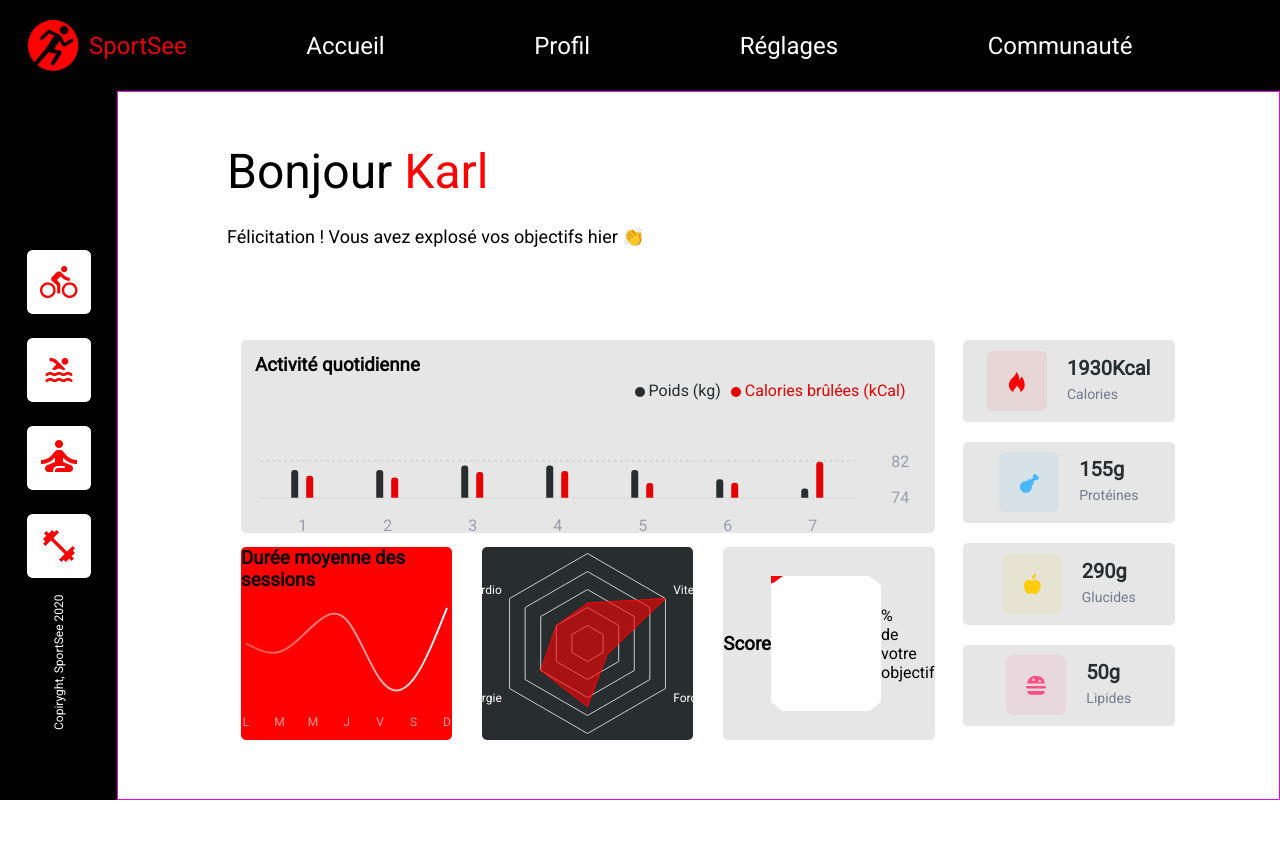
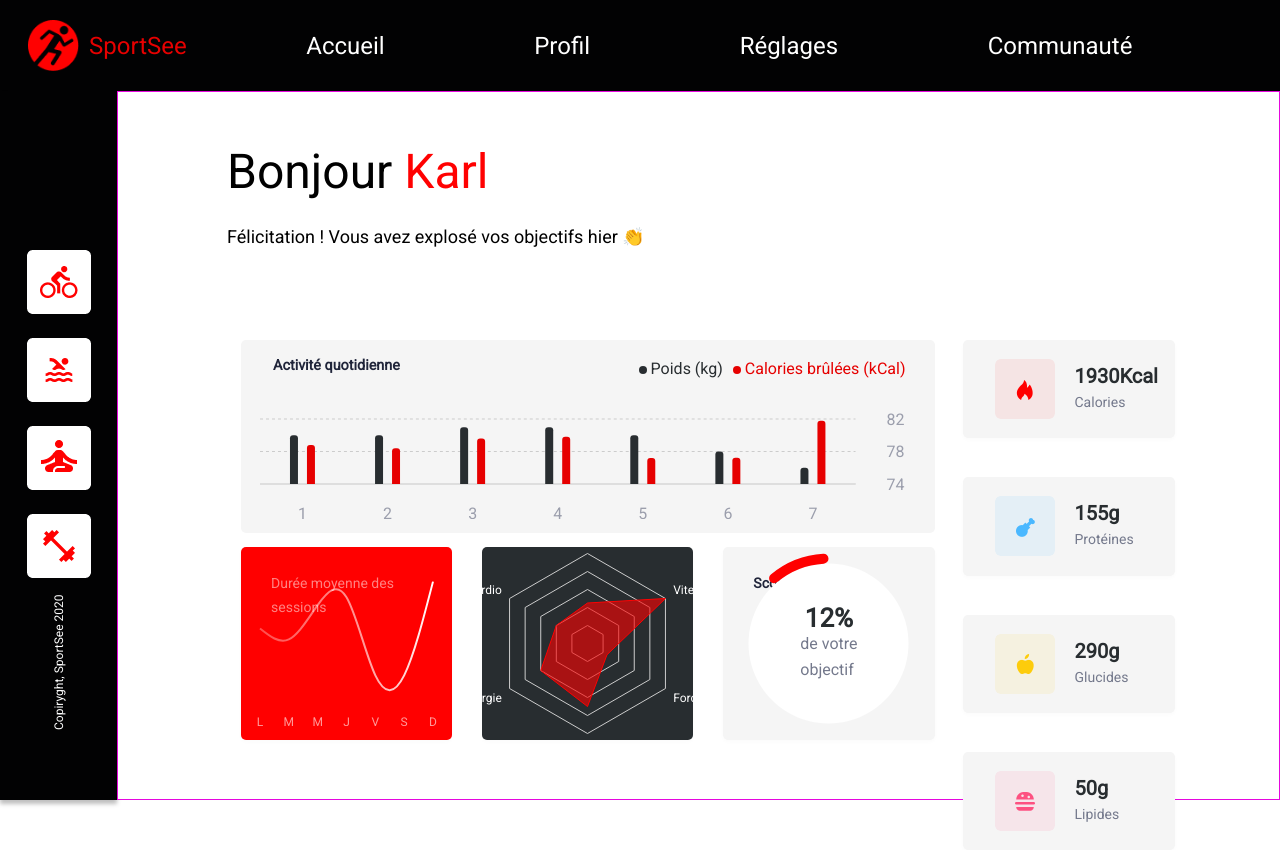
Before and after one commit to BaracusHanson/SportSee, a React app: page /profil in a window 1280 px wide. Before the commit the page ends 800 px from the top, so only its background shows below. Built offline with nearby package versions, Linux system fonts and the light colour scheme; the HTML template or start-up script is replaced by a standard one.

Commit message:
ajustement style charts

```diff
--- a/src/components/ActivityChart.jsx
+++ b/src/components/ActivityChart.jsx
@@ -15,9 +15,9 @@ function ChartActivity({ data }) {
 
   return (
     <>
-      <h3 className="chartactivity-title">Activité quotidienne</h3>
-      <ResponsiveContainer width="100%" height="95%" >
-        <BarChart data={activity} barSize={7} barGap={8}>
+
+      <ResponsiveContainer width="100%" height="100%" >
+        <BarChart data={activity} barSize={8} barGap={9}>
           <CartesianGrid strokeDasharray="3" vertical={false} />
           <XAxis
             dataKey="day"
@@ -25,13 +25,13 @@ function ChartActivity({ data }) {
             tickLine={false}
             stroke="#DEDEDE"
             strokeWidth={2}
-            tickMargin={16}
+            tickMargin={18}
             tickFormatter={(day) => new Date(day).getDate()}
           />
           <YAxis
             yAxisId="kilogram"
             orientation="right"
-            tickMargin={30}
+            tickMargin={25}
             tick={{ fill: "#9B9EAC" }}
             tickLine={false}
             axisLine={false}
@@ -61,8 +61,8 @@ function ChartActivity({ data }) {
             verticalAlign="top"
             align="right"
             iconType="circle"
-            iconSize="10"
-            height={80}
+            iconSize="8"
+            height={60}
           />
         </BarChart>
       </ResponsiveContainer>
--- a/src/components/AverageSessionChart.jsx
+++ b/src/components/AverageSessionChart.jsx
@@ -7,6 +7,7 @@ import {
   ResponsiveContainer,
 } from "recharts";
 import PropTypes from "prop-types";
+import "../styles/charts.css";
 
 function AverageSessionChart({ data }) {
   const formatLabel = (value) => {
@@ -22,11 +23,8 @@ function AverageSessionChart({ data }) {
 
   return (
     <>
-      <ResponsiveContainer width="100%" height="70%" className={"center"}>
-        <h3 className="">
-          Durée moyenne des <br />
-          sessions
-        </h3>
+
+      <ResponsiveContainer width="100%" height="100%">
         <LineChart data={data}>
           <Line
             type="natural"
--- a/src/components/GoalChart.jsx
+++ b/src/components/GoalChart.jsx
@@ -1,13 +1,14 @@
 import { RadialBarChart, RadialBar, ResponsiveContainer } from "recharts";
 import PropTypes from "prop-types";
-
+import "../styles/charts.css";
 function GoalChart({ data }) {
+  console.log(data);
   const score = data ? data : data;
   const dataArray = [{ name: "score", value: score }];
   return (
     <>
       <h3 className="chartgoal-title">Score</h3>
-      <ResponsiveContainer width="70%" height="70%">
+      <ResponsiveContainer width="100%" height="100%">
         <RadialBarChart
           innerRadius="0%"
           outerRadius="0%"
@@ -30,20 +31,17 @@ function GoalChart({ data }) {
           />
         </RadialBarChart>
       </ResponsiveContainer>
-      <div className="chartgoal-label center">
-        <p className="percent">
-          {data.score && data.score * 100}
-          {data.todayScore && data.todayScore * 100}%
-        </p>
-        <p>de votre</p>
-        <p>objectif</p>
+      <div className="goal-percent">
+        <p className="percent">{data * 100}%</p>
+        <p className="goal-text">de votre</p>
+        <p className="goal-text">objectif</p>
       </div>
     </>
   );
 }
 
 GoalChart.propTypes = {
-  data: PropTypes.object.isRequired,
+  data: PropTypes.number.isRequired,
 };
 
 export default GoalChart;
--- a/src/pages/Profil.jsx
+++ b/src/pages/Profil.jsx
@@ -41,10 +41,15 @@ const Profil = () => {
         <div className="dashboard-content">
           <div className="dashboard-activity">
             <div className="dayly-activity">
+              <h3 className="chartactivity-title">Activité quotidienne</h3>
               <ChartActivity data={user} />
             </div>
             <div className="other">
               <div className="AverageSessionChart">
+                      <h3 className="AverageSessionChart-title">
+                        Durée moyenne des <br />
+                        sessions
+                      </h3>
                 <AverageSessionChart data={user.averageSessions} />
               </div>
               <div className="IntensityChart">
--- a/src/styles/card.css
+++ b/src/styles/card.css
@@ -6,15 +6,15 @@
 
 .card-article {
     border-radius: 5px;
-    background: #e6e6e6;
+    background: #f5f5f5;
     box-shadow: 0px 2px 4px 0px rgba(0, 0, 0, 0.02);
     /* width: 100%; */
     height: 100%;
     display: flex;
-    justify-content: center;
+    justify-content: left;
     align-items: center;
-    /* padding: 32px; */
-    gap: 20px ;
+    padding-left: 32px;
+    gap: 20px;
 }
 
 .card-image-container {
--- /dev/null
+++ b/src/styles/charts.css
@@ -0,0 +1,96 @@
+@font-face {
+    font-family: Roboto;
+    src: url("../assets/Roboto/static/Roboto-Regular.ttf");
+}
+
+
+.chartgoal-title {
+    position: absolute;
+    top: 24px;
+    left: 30px;
+    color: #20253A;
+    font-family: "Roboto", sans-serif;
+    font-size: .875rem;
+    font-style: normal;
+    font-weight: 600;
+    line-height: 24px;
+    /* 160% */
+}
+
+.goal-percent {
+    position: absolute;
+    top: 50%;
+    right: 50%;
+    transform: translate(50%, -50%);
+}
+
+.percent {
+    color: #282D30;
+    font-size: 1.625rem;
+    font-style: normal;
+    font-weight: 700;
+    line-height: 26px;
+    text-align: center;
+}
+
+.goal-text {
+    color: #74798C;
+    font-family: "Roboto", sans-serif;
+    font-size: 1rem;
+    font-style: normal;
+    font-weight: 500;
+    line-height: 26px;
+}
+
+.goal {
+    border-radius: 5px;
+    background: #f5f5f5;
+    box-shadow: 0px 2px 4px 0px rgba(0, 0, 0, 0.02);
+    display: flex;
+    justify-content: center;
+    align-items: center;
+    position: relative;
+}
+
+.AverageSessionChart {
+    border-radius: 5px;
+    background: #F00;
+    box-shadow: 0px 2px 4px 0px rgba(0, 0, 0, 0.02);
+    position: relative;
+    padding: 14px;
+}
+
+.IntensityChart {
+    border-radius: 5px;
+    background: #282D30;
+    box-shadow: 0px 2px 4px 0px rgba(0, 0, 0, 0.02);
+
+}
+
+.AverageSessionChart-title {
+    opacity: 0.504;
+    color: #FFF;
+    font-family: "Roboto";
+    font-size: .875rem;
+    font-style: normal;
+    font-weight: 500;
+    line-height: 24px;
+    /* border: 1px solid #FFF; */
+    width: 147px;
+    position: absolute;
+    top: 24px;
+    left: 30px;
+
+}
+
+.chartactivity-title {
+    color: #20253A;
+    font-family: "Roboto", sans-serif;
+    font-size: .9rem;
+    font-style: normal;
+    font-weight: 600;
+    line-height: 24px;
+    position: absolute;
+    left: 32px;
+
+}
--- a/src/styles/index.css
+++ b/src/styles/index.css
@@ -67,7 +67,10 @@ body {
 .card-container {
     display: grid;
     grid-template-rows: repeat(4, 1fr);
-    gap: 20px;
+    gap: 39px;
+    /* border: 1px solid #e60e0e; */
+    padding-bottom: 0px;
+    height: 510px;
     /* margin-top: 30px; */
 }
 
@@ -79,8 +82,9 @@ body {
     height: 50%;
     margin: 14px;
     padding: 14px;
-    background-color: #e6e6e6;
+    background-color: #f5f5f5;
     border-radius: 5px;
+    position: relative;
     /* border: 1px solid red; */
 }
 
@@ -95,25 +99,3 @@ body {
     border-radius: 5px;
     gap: 30px;
 }
-
-.AverageSessionChart {
-    border-radius: 5px;
-    background: #F00;
-    box-shadow: 0px 2px 4px 0px rgba(0, 0, 0, 0.02);
-    /* width: 100%; */
-}
-
-.IntensityChart {
-    border-radius: 5px;
-    background: #282D30;
-    box-shadow: 0px 2px 4px 0px rgba(0, 0, 0, 0.02);
-}
-
-.goal {
-    border-radius: 5px;
-    background: #e6e6e6;
-    box-shadow: 0px 2px 4px 0px rgba(0, 0, 0, 0.02);
-    display: flex;
-    justify-content: center;
-    align-items: center;
-}
```
Also changed, not shown: src/components/IntensityChart.jsx (+15 -21 lines).
